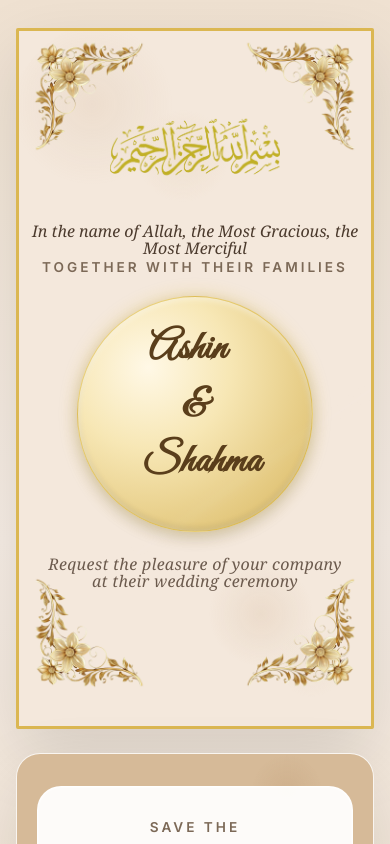
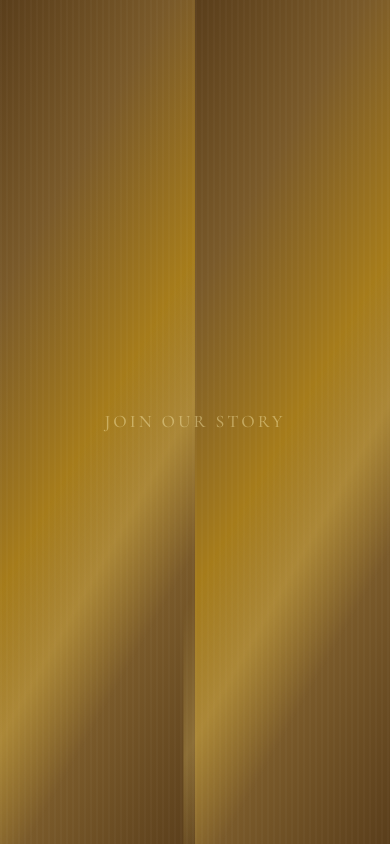
Before and after one commit to rahoof-muhd/invitation-card, a React (Vite) app: page / in a window 390 px wide. Shown: the top 844 px of the page. Built offline with nearby package versions, Linux system fonts and the light colour scheme.

Commit message:
updation2

```diff
--- a/src/App.css
+++ b/src/App.css
@@ -221,7 +221,7 @@
 .couple-name .bride {
   display: inline-block;
   opacity: 0;
-  animation-duration: 0.9s;
+  animation-duration: 4s;
   animation-fill-mode: forwards;
   animation-timing-function: ease-out;
 }
@@ -639,4 +639,128 @@
   top: -7vh;
   height: 48.5vh;
 }
+
+
+/* 🎭 Curtain Base */
+.curtain {
+  position: fixed;
+  inset: 0;
+  display: flex;
+  z-index: 9999;
+  overflow: hidden;
 }
+
+/* 🎨 Silk fabric look */
+.curtain-left,
+.curtain-right {
+  width: 50%;
+  height: 100%;
+  position: relative;
+
+  background: linear-gradient(
+    120deg,
+    #5a3e1b 0%,
+    #7a5a2a 25%,
+    #a67c1b 50%,
+    #7a5a2a 75%,
+    #5a3e1b 100%
+  );
+
+  transition: transform 1.4s cubic-bezier(0.77, 0, 0.18, 1);
+}
+
+/* ✨ Fabric folds effect */
+.curtain-left::before,
+.curtain-right::before {
+  content: "";
+  position: absolute;
+  inset: 0;
+
+  background: repeating-linear-gradient(
+    90deg,
+    rgba(255,255,255,0.08),
+    rgba(255,255,255,0.08) 2px,
+    transparent 2px,
+    transparent 6px
+  );
+
+  opacity: 0.3;
+}
+
+/* ✨ Golden shine sweep */
+.curtain-left::after,
+.curtain-right::after {
+  content: "";
+  position: absolute;
+  top: 0;
+  left: -50%;
+  width: 200%;
+  height: 100%;
+
+  background: linear-gradient(
+    120deg,
+    transparent 40%,
+    rgba(255, 223, 120, 0.25) 50%,
+    transparent 60%
+  );
+
+  animation: curtainShine 4s infinite;
+}
+
+@keyframes curtainShine {
+  0% { transform: translateX(-60%); }
+  100% { transform: translateX(60%); }
+}
+
+/* 🎬 Opening animation */
+.curtain.open .curtain-left {
+  transform: translateX(-100%);
+}
+
+.curtain.open .curtain-right {
+  transform: translateX(100%);
+}
+
+/* 📝 Text */
+.curtain-text {
+  position: absolute;
+  top: 50%;
+  left: 50%;
+  transform: translate(-50%, -50%);
+
+  color: #f5e6a8;
+  font-size: 1.1rem;
+  letter-spacing: 3px;
+  cursor: pointer;
+
+  font-family: 'Cormorant Garamond', serif;
+
+  animation: fadePulse 2s infinite;
+}
+
+@keyframes fadePulse {
+  0%, 100% { opacity: 0.4; }
+  50% { opacity: 1; }
+}
+
+/* 💡 Light reveal effect */
+.invite-page.show {
+  opacity: 1;
+  transition: opacity 1s ease 0.8s;
+  animation: lightReveal 1.5s ease;
+}
+
+.invite-page.hide {
+  opacity: 0;
+  pointer-events: none;
+}
+
+@keyframes lightReveal {
+  0% {
+    filter: brightness(0.6) blur(4px);
+  }
+  100% {
+    filter: brightness(1) blur(0);
+  }
+}
+}
--- a/src/App.jsx
+++ b/src/App.jsx
@@ -1,36 +1,54 @@
 import './App.css'
+import { useState } from "react";
+
 import butterflies from './assets/butterflies.png'
 import bismillah from './assets/bismillah.png'
 import topcorner from './assets/top-corner.png'
-// import { default as Lottie } from "lottie-react";
-// import bird from './assets/json/bird.json'
 
 function App() {
+  const [open, setOpen] = useState(false);
+
   return (
-    <main className="invite-page">
+    <>
+      {/* 🎭 Curtain */}
+      <div className={`curtain ${open ? "open" : ""}`}>
+        <div className="curtain-left" onClick={() => setOpen(true)}></div>
+        <div className="curtain-right" onClick={() => setOpen(true)}></div>
+
+        {!open && (
+          <div className="curtain-text" onClick={() => setOpen(true)}>
+            JOIN OUR STORY
+          </div>
+        )}
+      </div>
+
+      {/* 🎉 Main Content */}
+      <main className={`invite-page ${open ? "show" : "hide"}`}>
         <div className="butterfly-wrapper">
           <img src={butterflies} alt="Butterflies" className="butterfly-image" />
         </div>
+
         <div className="cards-wrap">
           <article className="invite-card">
-          <div className="plant-branch branch-bottom">
-            <span className="leaf leaf-3"></span>
-            <span className="leaf leaf-4"></span>
-          </div>
+
             <div className="corner corner-top">
               <div className='corner-top-left'>
-              <img src={topcorner} alt="Top Corner" className="corner-image" />
+                <img src={topcorner} alt="" className="corner-image" />
               </div>
               <div className='corner-top-right'>
-              <img src={topcorner} alt="Top Corner" className="corner-image" />
+                <img src={topcorner} alt="" className="corner-image" />
               </div>
             </div>
+
             <div className="card-inner">
-            {/* <p className="meta-text-bismi">بِسْمِ ٱللّٰهِ ٱلرَّحْمٰنِ ٱلرَّحِيمِ</p> */}
               <img src={bismillah} alt="Bismillah" className="bismillah-image" />
-            {/* <Lottie.default  animationData={bird}   className="bird-animation" /> */}
-            <p className='meta-text1'>In the name of Allah, the Most Gracious, the Most Merciful</p>
+
+              <p className='meta-text1'>
+                In the name of Allah, the Most Gracious, the Most Merciful
+              </p>
+
               <p className="meta-text">Together with their families</p>
+
               <div className="couple-name-div">
                 <h1 className="couple-name">
                   <span className="groom">Ashin</span><br/>
@@ -38,43 +56,31 @@ function App() {
                   <span className="bride">Shahma</span>
                 </h1>
               </div>
+
               <p className="invite-copy">
-             Request the pleasure of your company <br/> at their wedding ceremony
+                Request the pleasure of your company <br/>
+                at their wedding ceremony
               </p>
-
-            {/* <div className="time-block">
-              <span className="time-label">01.00 PM</span>
-              <div className="date-stack">
-                <span className="day">FRI</span>
-                <span className="date">07</span>
-                <span className="month">JUN</span>
-              </div>
-              <span className="year">2026</span>
-            </div> */}
 
               <div className="venue-block">
                 <p className="venue-name">United Convention Centre</p>
                 <p className="venue-address">Lakkidi, Ottapalam</p>
               </div>
+            </div>
 
-            {/* <p className="closing-text">Reception to follow</p> */}
-          </div>
             <div className="corner corner-bottom">
               <div className='corner-bottom-left'>
-              <img src={topcorner} alt="Top Corner" className="corner-image" />
+                <img src={topcorner} alt="" className="corner-image" />
               </div>
               <div className='corner-bottom-right'>
-              <img src={topcorner} alt="Top Corner" className="corner-image" />
+                <img src={topcorner} alt="" className="corner-image" />
               </div>
             </div>
+
           </article>
 
           <article className="save-card">
             <div className="save-inner">
-            {/* <div className="plant-branch save-branch">
-              <span className="leaf leaf-5"></span>
-              <span className="leaf leaf-6"></span>
-            </div> */}
               <p className="save-label">Save the</p>
               <h2 className="save-title">Date</h2>
               <p className="save-couple">Ashin & Shahma</p>
@@ -83,6 +89,7 @@ function App() {
           </article>
         </div>
       </main>
+    </>
   )
 }
 
```
Lines whose indentation alone changed are shown as unchanged.
